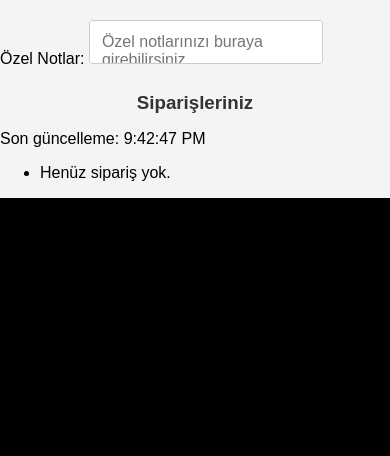
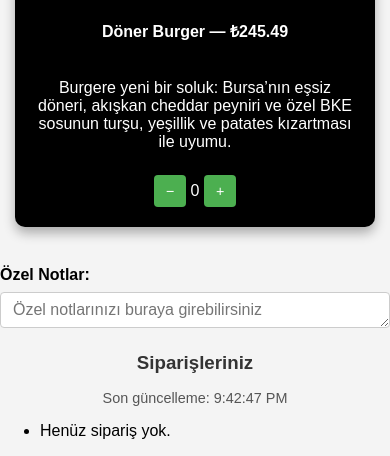
Before and after one commit to VoidheartH/QR-Order-System, a Flask app: page /table/2 in a window 390 px wide. Shown: the part 1933-2389 px from the top of the page. Before the commit the page ends 2131 px from the top, so only its background shows below. Run offline with Flask 3, Linux system fonts and the light colour scheme; data comes from the database, SQL or seed files in the repository; data that the repository does not hold is empty.

Commit message:
Update menu.css

```diff
--- a/static/css/menu.css
+++ b/static/css/menu.css
@@ -1,12 +1,13 @@
-/* Menu container & flex grid */
+/* ── MENU GRID ─────────────────────────────────────────────── */
 #menu-container {
   display: flex;
   flex-wrap: wrap;
   justify-content: center;
-  margin-top: 1rem;
+  margin: 1rem auto;
+  padding: 0;
 }
 
-/* Menu item cards */
+/* ── MENU ITEM CARDS ──────────────────────────────────────── */
 .menu-item {
   background-color: #000;
   color: #fff;
@@ -14,53 +15,164 @@
   padding: 20px;
   border-radius: 10px;
   box-shadow: 0 6px 12px rgba(0, 0, 0, 0.3);
-  width: calc(33.333% - 30px);
-  box-sizing: border-box;
+  width: 300px;
+  display: flex;
+  flex-direction: column;
+  align-items: center;
   text-align: center;
-  transition: transform 0.2s, box-shadow 0.2s;
 }
-.menu-item:hover {
-  transform: translateY(-5px);
-  box-shadow: 0 8px 16px rgba(0, 0, 0, 0.5);
-}
+
+/* product image */
 .menu-item img {
   width: 100%;
-  height: 200px;
+  height: auto;
+  border-radius: 8px;
   object-fit: cover;
-  border-radius: 6px;
-  margin-bottom: 10px;
-  border: 2px solid #444;
-}
-.menu-item h4 {
-  margin: 8px 0;
-  font-size: 1.2rem;
-}
-.menu-item p {
-  font-size: 0.9em;
-  color: #ddd;
-  margin-bottom: 12px;
 }
 
-/* Responsive tweaks */
-@media (max-width: 768px) {
-  .menu-item {
-    width: calc(50% - 30px);
-  }
+/* title & price row */
+.menu-item h2 {
+  margin: 0.75rem 0 0.25rem;
+  font-size: 1.2rem;
+  line-height: 1.2;
 }
-@media (max-width: 480px) {
+.menu-item .price {
+  font-size: 1rem;
+  color: #eee;
+}
+
+/* description */
+.menu-item p.description {
+  margin: 0.5rem 0 1rem;
+  font-size: 0.95rem;
+  line-height: 1.4;
+}
+
+/* ── QUANTITY CONTROLS ───────────────────────────────────── */
+.quantity-controls {
+  display: inline-flex;
+  align-items: center;
+  justify-content: center;
+}
+.quantity-controls button {
+  background-color: #28a745;
+  border: none;
+  border-radius: 4px;
+  padding: 0.25rem 0.5rem;
+  margin: 0 0.25rem;
+  font-size: 1.1rem;
+  line-height: 1;
+  cursor: pointer;
+}
+.quantity-controls button:disabled {
+  opacity: 0.6;
+  cursor: default;
+}
+.quantity-controls span.quantity {
+  min-width: 1.5rem;
+  text-align: center;
+  font-size: 1rem;
+}
+
+/* ── RESPONSIVE ───────────────────────────────────────────── */
+@media (max-width: 600px) {
   .menu-item {
     width: calc(100% - 30px);
   }
 }
 
-/* Special notes textarea */
+/* ── NOTES INPUT & LABEL ──────────────────────────────────── */
 #notes-container {
+  display: flex;
+  flex-wrap: wrap;
+  align-items: center;
+  justify-content: center;
   margin: 1.5rem 0;
 }
+#notes-container label {
+  margin-right: 0.5rem;
+  font-weight: 600;
+}
 #special-notes {
-  width: 60%;
+  flex: 1;
   max-width: 500px;
-  resize: none;
+  width: 100%;
+  padding: 0.5rem 0.75rem;
   font-family: inherit;
   font-size: 1rem;
+  border: 1px solid #ccc;
+  border-radius: 4px;
+  resize: vertical;
 }
+
+/* stack label/input on mobile */
+@media (max-width: 600px) {
+  #notes-container {
+    flex-direction: column;
+    align-items: stretch;
+  }
+  #notes-container label {
+    margin: 0 0 0.5rem;
+  }
+}
+
+/* ── ORDER SUMMARY ────────────────────────────────────────── */
+#order-summary {
+  margin: 1.5rem auto;
+  text-align: center;
+}
+#order-summary h3 {
+  display: inline-flex;
+  align-items: center;
+  font-size: 1.2rem;
+}
+#order-summary h3::before {
+  content: "\1F6D2"; /* shopping cart emoji */
+  margin-right: 0.5rem;
+  font-size: 1.5rem;
+}
+#order-summary ul {
+  list-style: none;
+  padding: 0;
+  margin: 0.5rem auto;
+  text-align: left;
+  display: inline-block;
+}
+#order-summary li {
+  margin: 0.25rem 0;
+}
+#order-summary #total {
+  font-weight: 700;
+  margin-top: 0.5rem;
+}
+
+/* ── ACTION BUTTONS ───────────────────────────────────────── */
+.btn {
+  display: inline-block;
+  padding: 0.5rem 1rem;
+  border: none;
+  border-radius: 4px;
+  text-decoration: none;
+  font-size: 1rem;
+  cursor: pointer;
+}
+.btn-cancel {
+  background-color: #6c757d;
+  color: #fff;
+  margin-right: 0.5rem;
+}
+.btn-submit {
+  background-color: #28a745;
+  color: #fff;
+}
+.btn:hover {
+  opacity: 0.9;
+}
+
+/* ── LAST UPDATED TIMESTAMP ───────────────────────────────── */
+#last-updated {
+  margin-top: 1rem;
+  font-size: 0.9rem;
+  color: #555;
+  text-align: center;
+}
```
